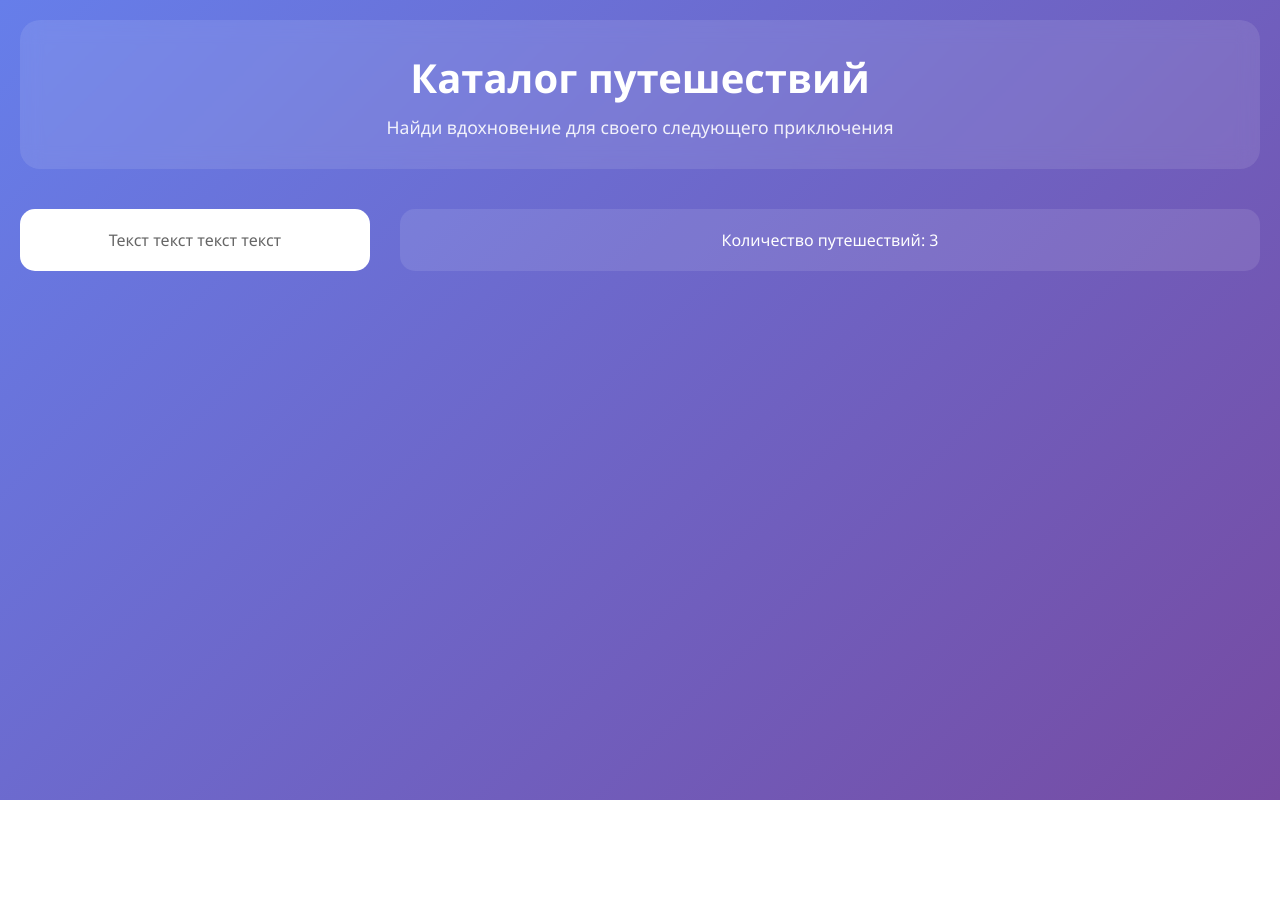
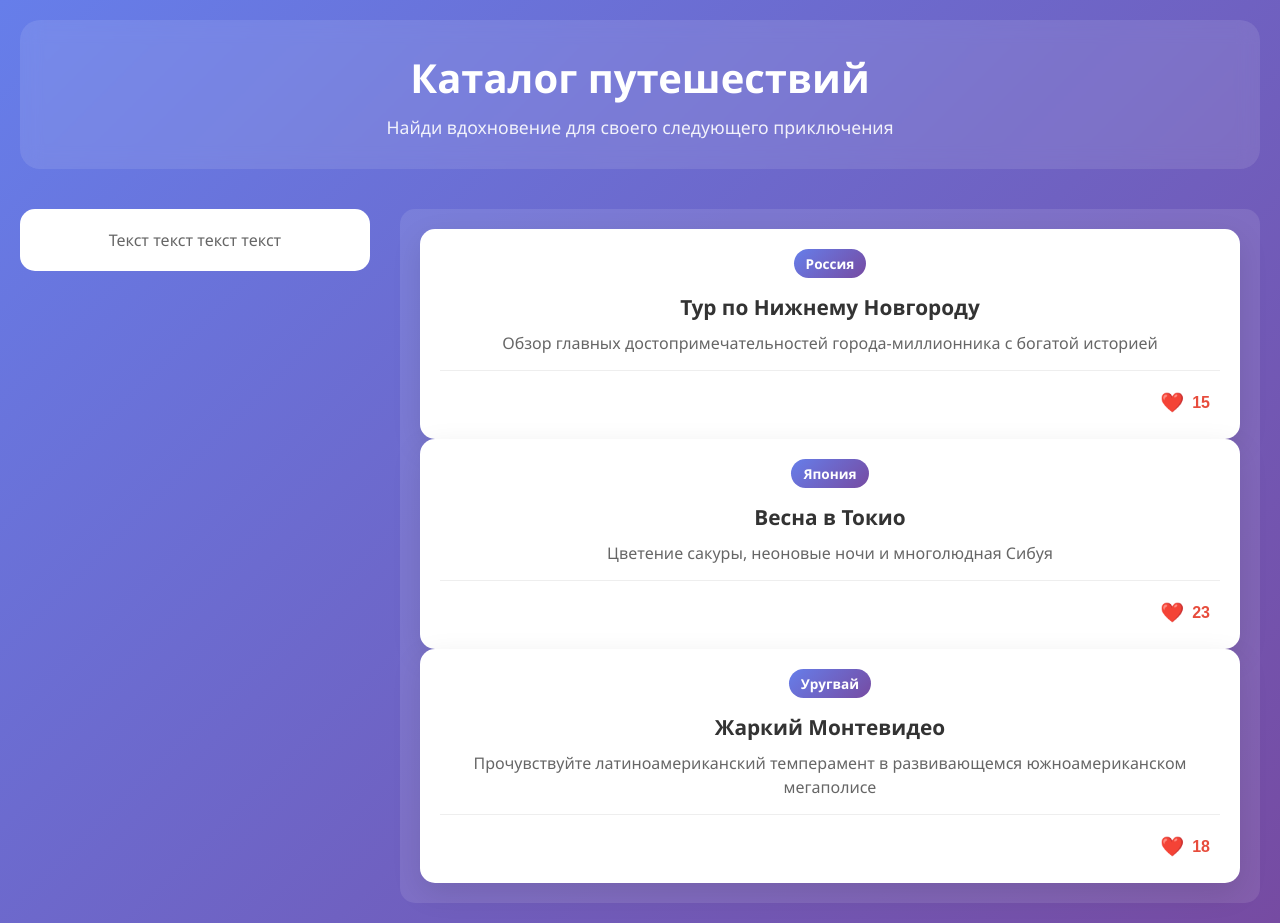
Before and after one commit to fulibooo/Web-Praktika3, a React (Create React App) app: page / in a window 1280 px wide. Before the commit the page ends 800 px from the top, so only its background shows below. Built offline with nearby package versions, Linux system fonts and the light colour scheme.

Commit message:
2: travel cards, likes

```diff
--- a/src/App.js
+++ b/src/App.js
@@ -1,7 +1,8 @@
 import React, { useState } from 'react';
 import './App.css';
+import TravelCard from './components/TravelCard';
 
-//туры
+// туры
 const initialTravels = [
   { id: 1, country: 'Россия', title: 'Тур по Нижнему Новгороду', description: 'Обзор главных достопримечательностей города-миллионника с богатой историей', likes: 15 },
   { id: 2, country: 'Япония', title: 'Весна в Токио', description: 'Цветение сакуры, неоновые ночи и многолюдная Сибуя', likes: 23 },
@@ -10,6 +11,11 @@ const initialTravels = [
 
 function App() {
   const [travels, setTravels] = useState(initialTravels);
+
+  // Функция для обработки лайков
+  const handleLike = (id) => {
+    setTravels(travels.map(travel => travel.id === id ? { ...travel, likes: travel.likes + 1 }: travel));
+  };
 
   return (
     <div className="app">
@@ -26,7 +32,13 @@ function App() {
         </div>
 
         <div className="travels-list">
-          <p>Количество путешествий: {travels.length}</p>
+          {travels.map(travel => (
+            <TravelCard
+              key={travel.id}
+              travel={travel}
+              onLike={handleLike}
+            />
+          ))}
         </div>
       </div>
     </div>
--- /dev/null
+++ b/src/components/TravelCard.css
@@ -0,0 +1,71 @@
+.travel-card {
+  background: white;
+  border-radius: 15px;
+  padding: 20px;
+  box-shadow: 0 10px 30px rgba(0, 0, 0, 0.1);
+  transition: transform 0.3s ease, box-shadow 0.3s ease;
+}
+
+.travel-card:hover {
+  transform: translateY(-5px);
+  box-shadow: 0 15px 40px rgba(0, 0, 0, 0.15);
+}
+
+.card-header {
+  margin-bottom: 15px;
+}
+
+.country-badge {
+  display: inline-block;
+  padding: 5px 12px;
+  background: linear-gradient(135deg, #667eea 0%, #764ba2 100%);
+  color: white;
+  border-radius: 20px;
+  font-size: 0.85rem;
+  font-weight: bold;
+}
+
+.travel-title {
+  font-size: 1.3rem;
+  color: #333;
+  margin-bottom: 10px;
+}
+
+.travel-description {
+  color: #666;
+  line-height: 1.5;
+  margin-bottom: 15px;
+}
+
+.card-footer {
+  display: flex;
+  justify-content: flex-end;
+  border-top: 1px solid #eee;
+  padding-top: 15px;
+}
+
+.like-button {
+  display: flex;
+  align-items: center;
+  gap: 8px;
+  background: none;
+  border: none;
+  cursor: pointer;
+  padding: 5px 10px;
+  border-radius: 20px;
+  transition: background-color 0.3s ease;
+}
+
+.like-button:hover {
+  background-color: #fff0f0;
+}
+
+.like-icon {
+  font-size: 1.2rem;
+}
+
+.like-count {
+  font-size: 1rem;
+  color: #e74c3c;
+  font-weight: bold;
+}
--- /dev/null
+++ b/src/components/TravelCard.js
@@ -0,0 +1,27 @@
+import React from 'react';
+import './TravelCard.css';
+
+function TravelCard({ travel, onLike }) {
+  const { id, country, title, description, likes } = travel;
+
+  return (
+    <div className="travel-card">
+      <div className="card-header">
+        <span className="country-badge">{country}</span>
+      </div>
+      <h3 className="travel-title">{title}</h3>
+      <p className="travel-description">{description}</p>
+      <div className="card-footer">
+        <button
+          className="like-button"
+          onClick={() => onLike(id)}
+        >
+          <span className="like-icon">❤️</span>
+          <span className="like-count">{likes}</span>
+        </button>
+      </div>
+    </div>
+  );
+}
+
+export default TravelCard;
```
Also changed, not shown: personalchanges.js (added, +8 -0 lines).
